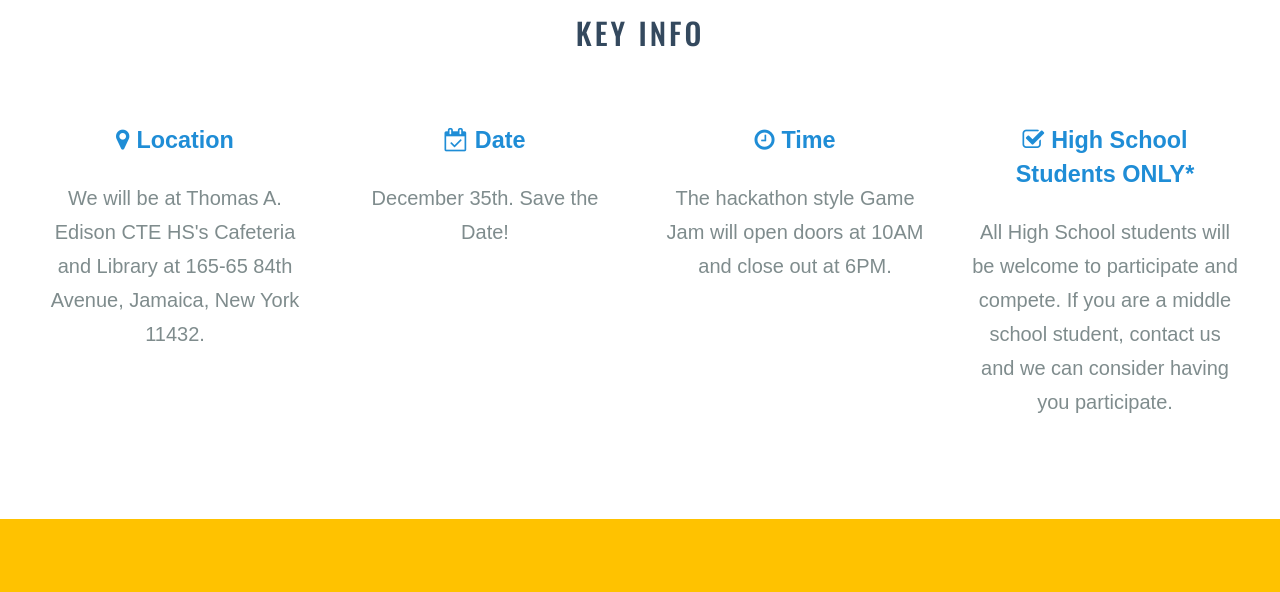
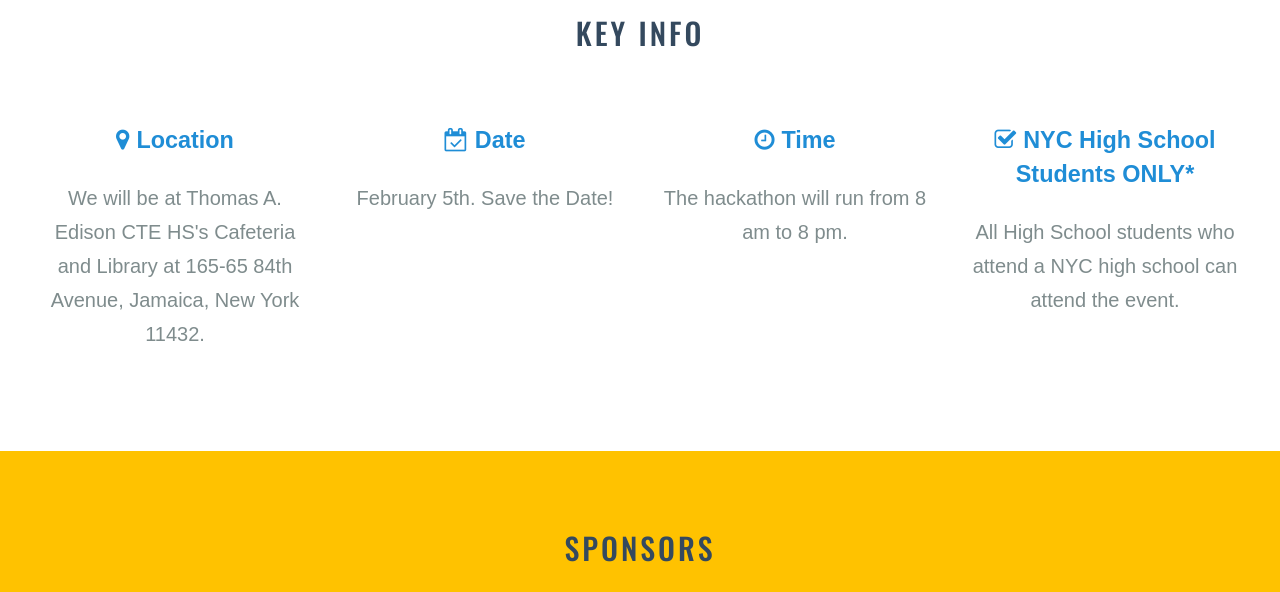
Before and after one commit to milesvw/hackedison, a plain HTML site: page index.html in a window 1280 px wide. Shown: the part 760-1352 px from the top of the page. Drawn offline with nearby package versions, Linux system fonts and the light colour scheme.

Commit message:
Update index.html

```diff
--- a/index.html
+++ b/index.html
@@ -91,23 +91,21 @@
             <h3 class="content-subhead">
               <i class="fa fa-calendar-check-o"></i>Date
             </h3>
-            <p class="center">December 35th. Save the Date!</p>
+            <p class="center">February 5th. Save the Date!</p>
           </div>
           <div class="l-box pure-u-1 pure-u-md-1-2 pure-u-lg-1-4">
             <h3 class="content-subhead"><i class="fa fa-clock-o"></i>Time</h3>
             <p class="center">
-              The hackathon style Game Jam will open doors at 10AM and close out
-              at 6PM.
+              The hackathon will run from 8 am to 8 pm.
             </p>
           </div>
           <div class="l-box pure-u-1 pure-u-md-1-2 pure-u-lg-1-4">
             <h3 class="content-subhead">
-              <i class="fa fa-check-square-o"></i>High School Students ONLY*
+              <i class="fa fa-check-square-o"></i>NYC High School Students ONLY*
             </h3>
             <p class="center">
-              All High School students will be welcome to participate and
-              compete. If you are a middle school student, contact us and we can
-              consider having you participate.
+              All High School students who attend a NYC high school
+              can attend the event.
             </p>
           </div>
         </div>
@@ -167,8 +165,7 @@
             <h4>More Information</h4>
             <p>
               For additional information, refer to our
-              instagram(hack_club_edison) or our primary
-              website(edisonhack.club).
+              instagram(hack_club_edison)
             </p>
           </div>
         </div>
```
